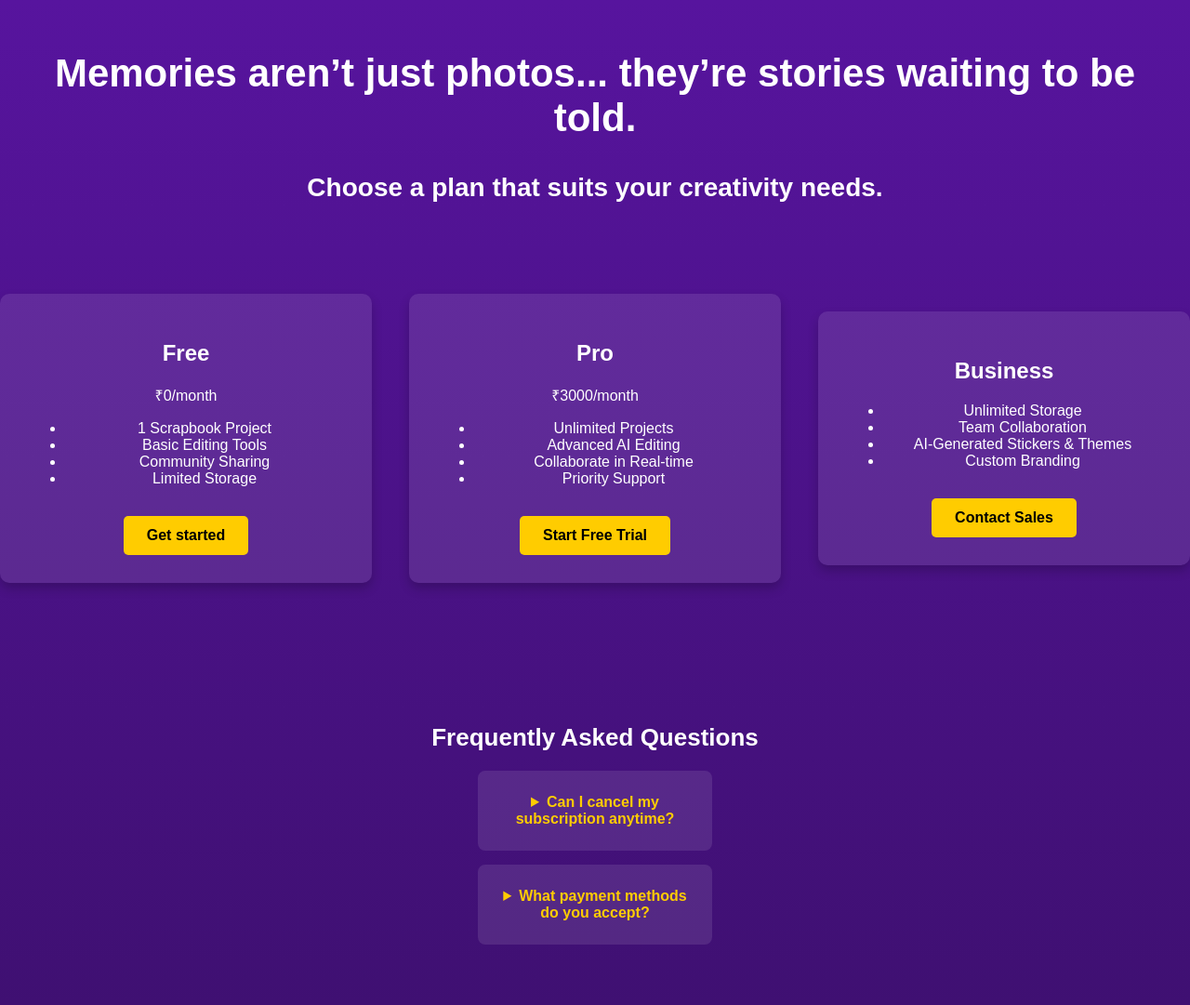
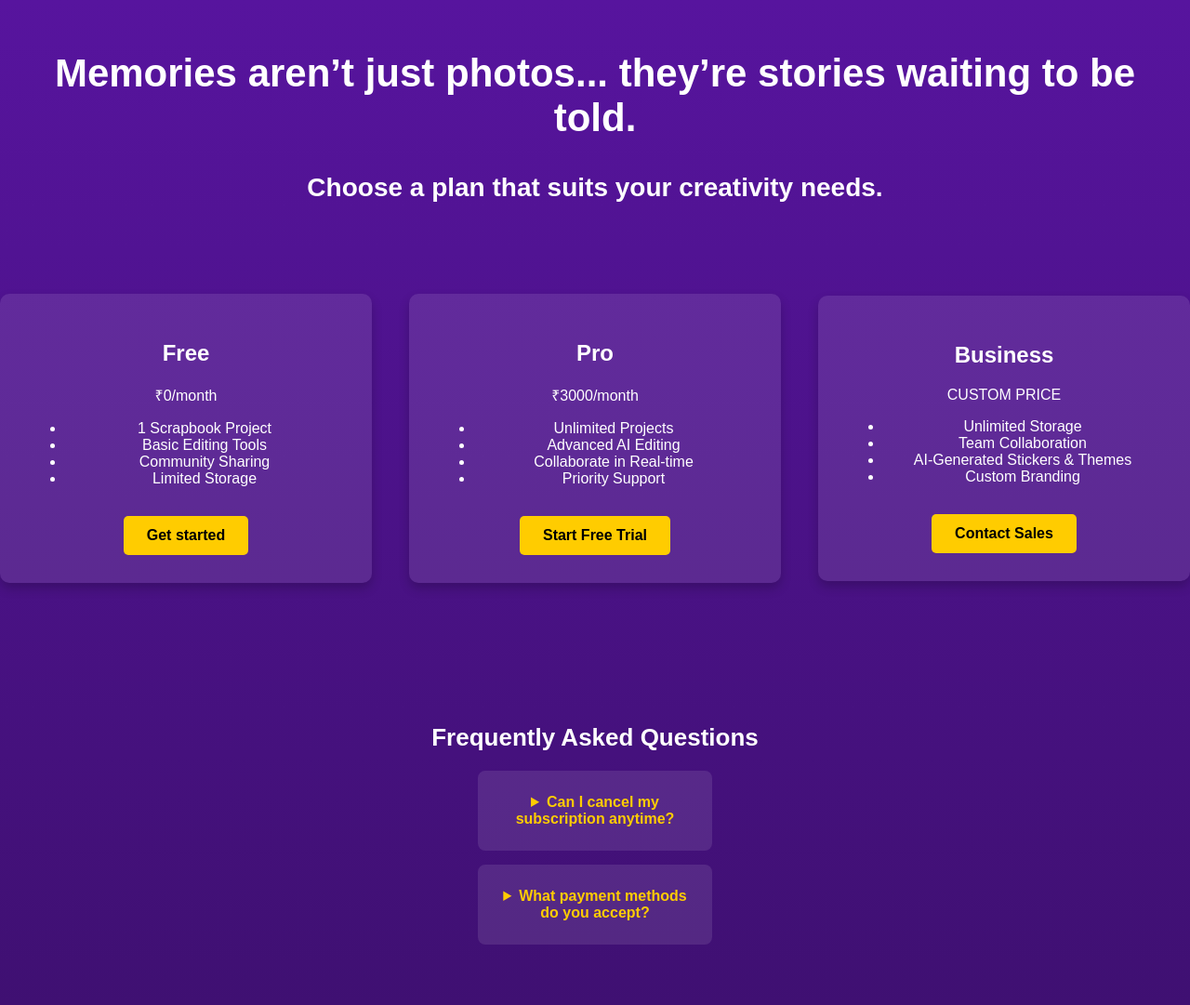
Before and after one commit to arnavsharma990/Digital-Scrapbook, a plain HTML site: page pricing.html in a window 1280 px wide. Shown: the whole page at 93% size. Drawn offline with Linux system fonts and the light colour scheme.

Commit message:
fixed issues with resizing on pricing.html

```diff
--- a/pricing.html
+++ b/pricing.html
@@ -36,7 +36,7 @@
         </div>
         <div class="plan-business">
             <h2>Business</h2>
-            <!-- <p class="price">&#8377;10000</p> -->
+            <p class="price">CUSTOM PRICE</p>
             <ul>
                 <li>Unlimited Storage</li>
                 <li>Team Collaboration</li>
```
